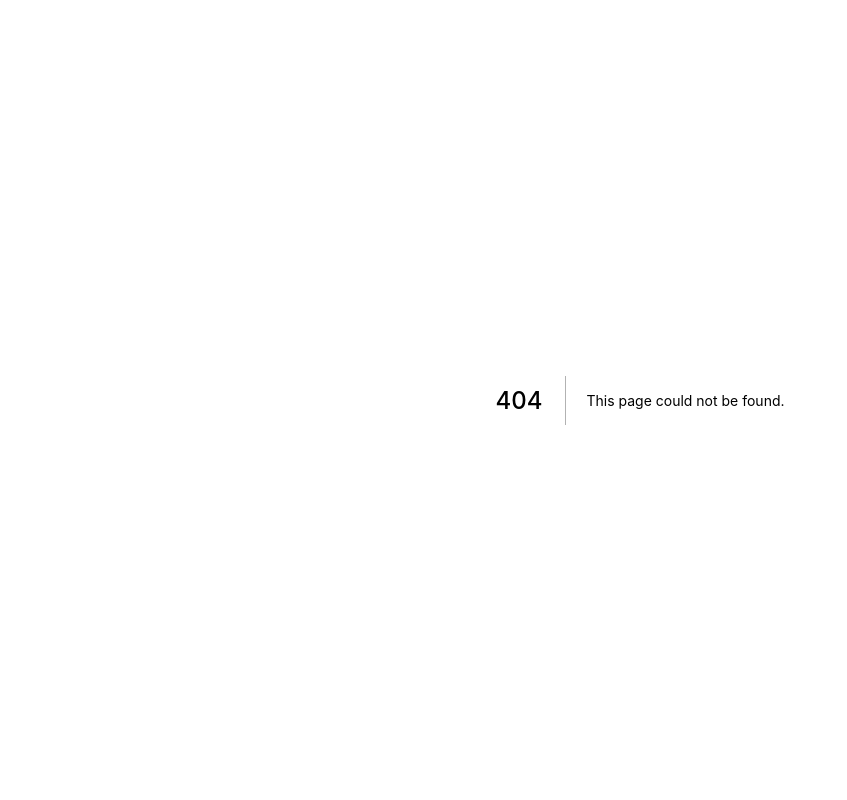
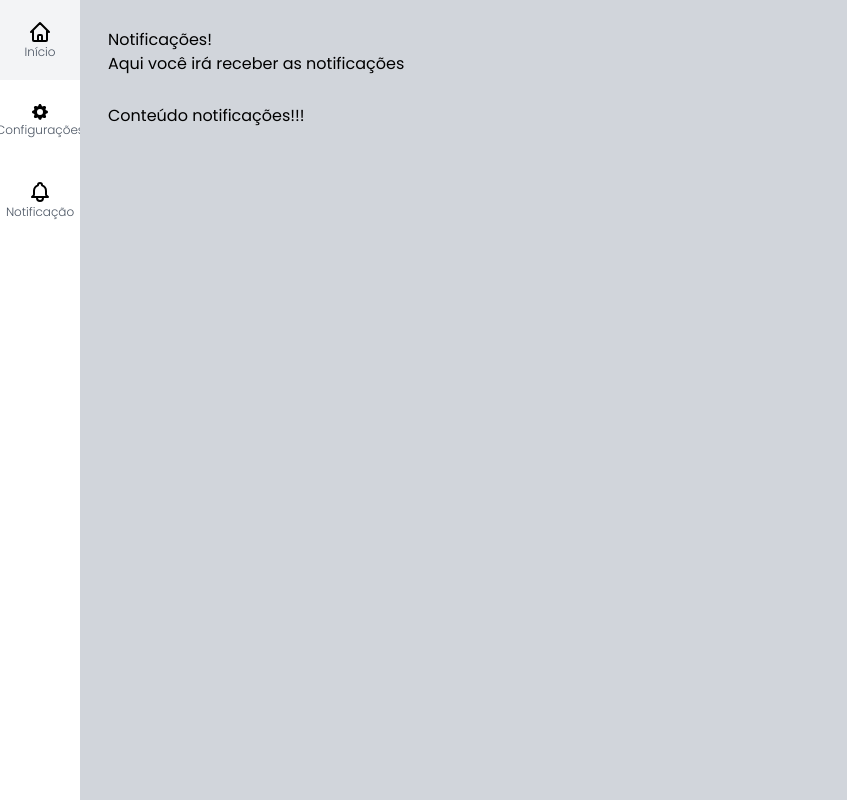
Before and after one commit to AbiezerSidonioJoseOdanacaJunior/bibi-admin, a Next.js app: page /notificacoes in a window 1280 px wide. Before the commit this address had no page. Shown: the whole page, without its empty margins (0-847 px from the left). Built offline with nearby package versions, Linux system fonts and the light colour scheme.

Commit message:
SideBar create pages

```diff
--- a/components/icons/index.tsx
+++ b/components/icons/index.tsx
@@ -1,3 +1,5 @@
+// Para obter mais Icons acesse https://heroicons.com
+
 export const IconHome = (
     <svg xmlns="http://www.w3.org/2000/svg" className="h-6 w-6" fill="none" viewBox="0 0 24 24" stroke="currentColor">
     <path strokeLinecap="round" strokeLinejoin="round" strokeWidth={2} d="M3 12l2-2m0 0l7-7 7 7M5 10v10a1 1 0 001 1h3m10-11l2 2m-2-2v10a1 1 0 01-1 1h-3m-6 0a1 1 0 001-1v-4a1 1 0 011-1h2a1 1 0 011 1v4a1 1 0 001 1m-6 0h6" />
--- a/components/template/MenuItem.tsx
+++ b/components/template/MenuItem.tsx
@@ -1,3 +1,5 @@
+import Link from "next/link";
+
 interface MenuItemProps {
     url: string
     texto: string
@@ -6,8 +8,16 @@ interface MenuItemProps {
 
 export default function MenuItem(props: MenuItemProps) {
     return (
-        <li className={``}>
-            {props.icone}
+        <li className={`hover:bg-gray-100`}>
+            <Link href={props.url}>
+                <a className={`flex flex-col justify-center items-center
+                h-20 w-20 `}>
+                {props.icone}
+                <span className={`text-xs font-light text-gray-600`}>
+                    {props.texto}
+                </span>
+                </a>
+             </Link>
         </li>
     )
 }
--- a/components/template/SideBar.tsx
+++ b/components/template/SideBar.tsx
@@ -10,8 +10,8 @@ export default function SideBar() {
         <aside>
            <ul>
                <MenuItem url="/" texto="Início" icone={IconHome}/>
-               <MenuItem url="/config" texto="Configurações" icone={IconSetting}/>
-               <MenuItem url="/bell" texto="Notificação" icone={IconBell}/>
+               <MenuItem url="/configuracoes" texto="Configurações" icone={IconSetting}/>
+               <MenuItem url="/notificacoes" texto="Notificação" icone={IconBell}/>
            </ul>
         </aside>
     )
--- /dev/null
+++ b/pages/configuracoes.tsx
@@ -0,0 +1,9 @@
+import Layout from "../components/template/Layout";
+
+export default function Configuracoes() {
+    return (
+        <Layout titulo="Configurações" subtitulo="Aqui você irá configurar sua página">
+            <h3>Coteúdo da configirações!!!</h3>
+        </Layout>
+    )
+}
--- /dev/null
+++ b/pages/notificacoes.tsx
@@ -0,0 +1,9 @@
+import Layout from "../components/template/Layout";
+
+export default function Notificacoes() {
+    return(
+        <Layout titulo="Notificações!" subtitulo="Aqui você irá receber as notificações">
+            <h3>Conteúdo notificações!!!</h3>
+        </Layout>
+    )
+}
```
